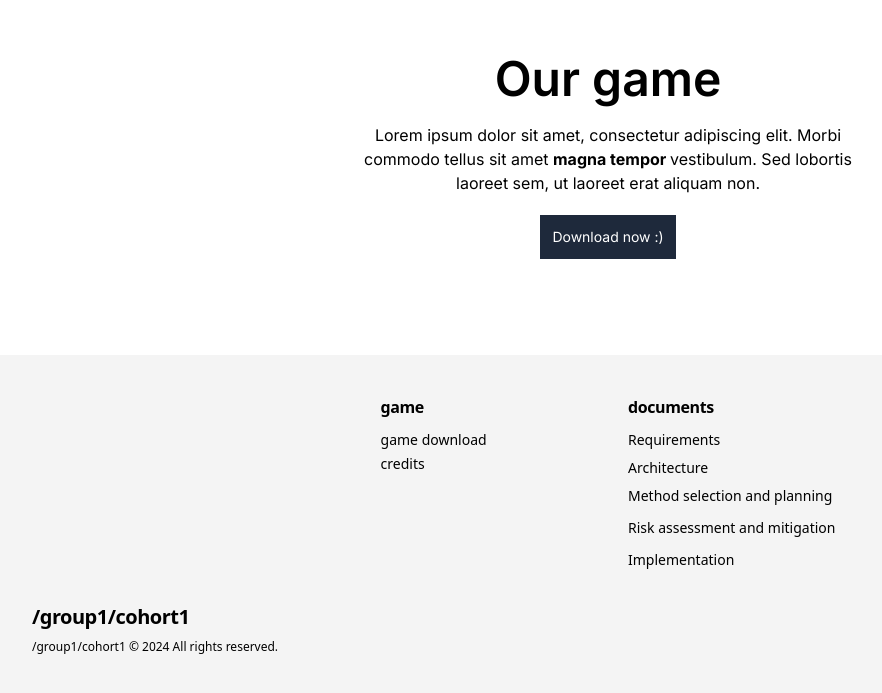
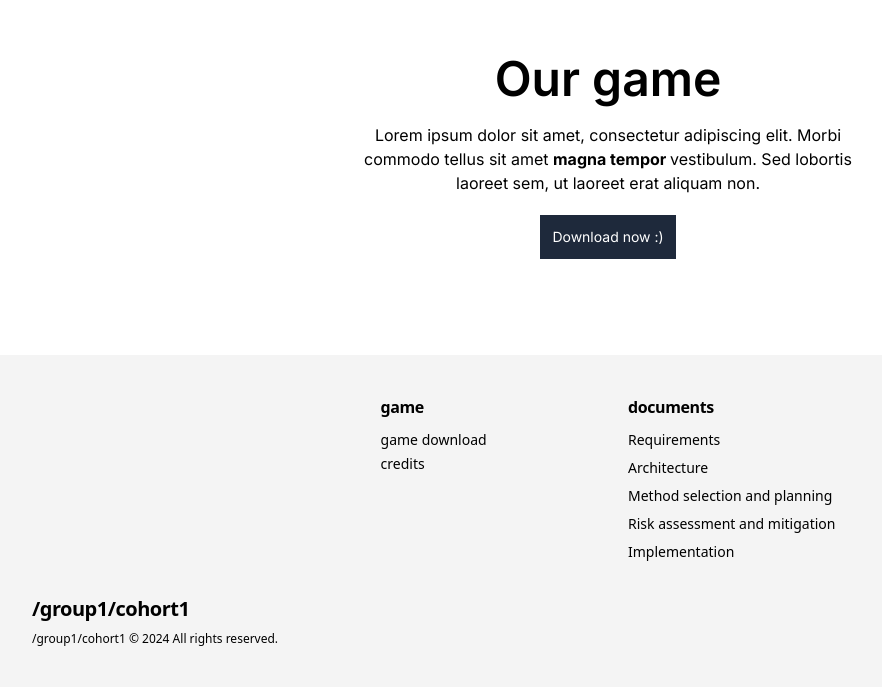
Before and after one commit to charliepiper/charliepiper.github.io, a Next.js app: page / in a window 1280 px wide. Shown: the part 1497-2190 px from the top of the page, without its empty margins (32-914 px from the left). Built offline with nearby package versions, Linux system fonts and the light colour scheme.

Commit message:
fix: footer alignment

```diff
--- a/src/components/Footer.tsx
+++ b/src/components/Footer.tsx
@@ -77,7 +77,7 @@ const Footer: React.FC = () => {
                     Architecture
                   </a>
                 </li>
-                <li className="mb-2">
+                <li className="mb-1">
                   <a
                     className={`text-sm hover:text-blue-400 cursor-pointer ${
                       activeLink === "contact" ? "text-blue-400" : ""
@@ -88,7 +88,7 @@ const Footer: React.FC = () => {
                     Method selection and planning
                   </a>
                 </li>
-                <li className="mb-2">
+                <li className="mb-1">
                   <a
                     className={`text-sm hover:text-blue-400 cursor-pointer ${
                       activeLink === "contact" ? "text-blue-400" : ""
```
